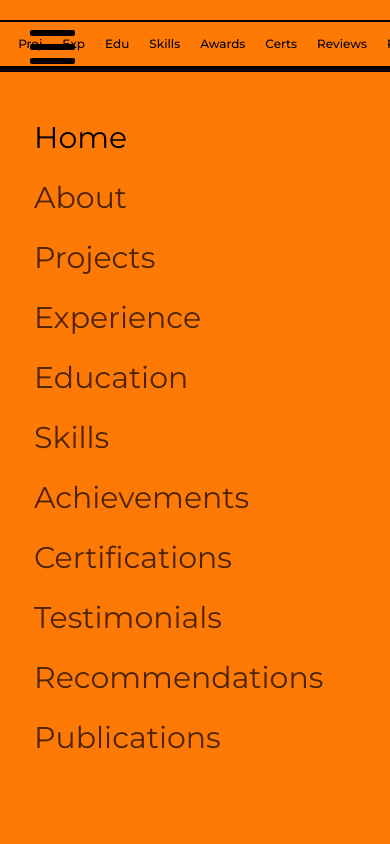
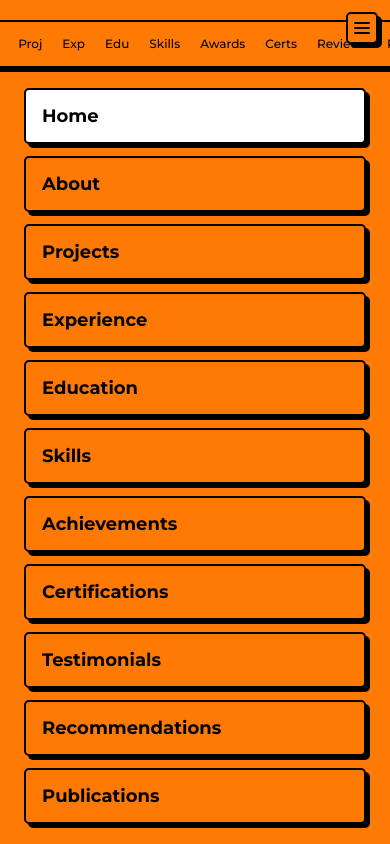
Before and after one commit to nitinkumar30/neobrutalism-portfolio, a Next.js app: page / in a window 390 px wide. Shown: the top 844 px of the page. Built offline with nearby package versions, Linux system fonts and the light colour scheme.

Commit message:
Compact hamburger at top-right, neobrutalism styling, show content first

```diff
--- a/src/components/tilt-menu-wrapper.tsx
+++ b/src/components/tilt-menu-wrapper.tsx
@@ -4,6 +4,7 @@ import { useRef, useEffect, useState, useCallback } from 'react'
 import Link from 'next/link'
 import { usePathname } from 'next/navigation'
 import clsx from 'clsx'
+import { X } from 'lucide-react'
 
 const navLinks: { path: string; label: string }[] = [
   { path: '/', label: 'Home' },
@@ -23,7 +24,7 @@ export default function TiltMenuWrapper({ children }: { children: React.ReactNod
   const path = usePathname()
   const [open, setOpen] = useState(false)
   const frontRef = useRef<HTMLDivElement>(null)
-  const hamburgerRef = useRef<HTMLDivElement>(null)
+  const hamburgerRef = useRef<HTMLButtonElement>(null)
   const offset = 1800
 
   const updateTransformOrigin = useCallback(() => {
@@ -46,7 +47,7 @@ export default function TiltMenuWrapper({ children }: { children: React.ReactNod
     document.body.style.overflow = 'hidden'
     if (hamburgerRef.current) {
       hamburgerRef.current.style.position = 'absolute'
-      hamburgerRef.current.style.top = window.scrollY + 30 + 'px'
+      hamburgerRef.current.style.top = window.scrollY + 12 + 'px'
     }
   }, [])
 
@@ -56,7 +57,7 @@ export default function TiltMenuWrapper({ children }: { children: React.ReactNod
     setTimeout(() => {
       if (hamburgerRef.current) {
         hamburgerRef.current.style.position = 'fixed'
-        hamburgerRef.current.style.top = '30px'
+        hamburgerRef.current.style.top = '12px'
       }
     }, 300)
   }, [])
@@ -65,21 +66,29 @@ export default function TiltMenuWrapper({ children }: { children: React.ReactNod
     <>
       {/* Paper-back nav panel — mobile only */}
       <div
-        className="fixed top-0 left-0 z-40 h-screen w-full hidden max-lg:block"
+        className="fixed top-0 left-0 z-40 h-screen w-full hidden max-lg:flex flex-col"
         style={{ backgroundColor: 'var(--main)' }}
       >
-        <nav className="px-8" style={{ padding: '120px 34px' }}>
-          <div className="close-btn block w-[45px] h-[34px] fixed top-[30px] left-[30px] cursor-pointer z-50"
+        <div className="flex items-center justify-between px-6 pt-5">
+          <span className="text-main-foreground text-lg font-bold">Navigation</span>
+          <button
             onClick={closeMenu}
-          />
+            className="border-border shadow-shadow rounded-base bg-secondary-background text-foreground flex h-9 w-9 cursor-pointer items-center justify-center border-2"
+          >
+            <X className="h-4 w-4" />
+          </button>
+        </div>
+        <nav className="flex-1 overflow-y-auto px-6 pt-8">
           {navLinks.map((link) => (
             <Link
               key={link.path}
               href={link.path}
               onClick={closeMenu}
               className={clsx(
-                'mb-6 block text-3xl no-underline transition-colors',
-                path === link.path ? 'text-foreground' : 'text-main-foreground/70 hover:text-foreground',
+                'border-border shadow-shadow rounded-base mb-3 block border-2 px-4 py-3 text-lg font-bold no-underline transition-all hover:translate-x-boxShadowX hover:translate-y-boxShadowY hover:shadow-none',
+                path === link.path
+                  ? 'bg-secondary-background text-foreground'
+                  : 'bg-main text-main-foreground hover:bg-secondary-background hover:text-foreground',
               )}
             >
               {link.label}
@@ -92,7 +101,7 @@ export default function TiltMenuWrapper({ children }: { children: React.ReactNod
       <div
         id="paper-window"
         className={clsx(
-          'relative w-full min-h-screen overflow-x-hidden',
+          'relative w-full',
           open && 'max-lg:overflow-hidden max-lg:pointer-events-none',
         )}
         style={{ zIndex: open ? 50 : undefined }}
@@ -107,57 +116,43 @@ export default function TiltMenuWrapper({ children }: { children: React.ReactNod
           style={{
             transition: 'all 0.3s ease',
             transformOrigin: 'center 70%',
-            boxShadow: undefined,
           }}
         >
-          {/* Hamburger — mobile only */}
-          <div
+          {/* Hamburger — compact, top-right, mobile only */}
+          <button
             ref={hamburgerRef}
-            className="fixed top-[30px] left-[30px] z-50 w-[45px] h-[34px] cursor-pointer select-none hidden max-lg:block"
+            className="border-border shadow-shadow rounded-base bg-main fixed top-3 right-3 z-50 hidden h-8 w-8 cursor-pointer items-center justify-center border-2 max-lg:flex"
             onClick={openMenu}
+            aria-label="Open menu"
           >
-            <span className="hamburger-line" />
-          </div>
+            <span className="hamburger-icon" />
+          </button>
 
           {children}
         </div>
       </div>
 
       <style>{`
-        .hamburger-line,
-        .hamburger-line:before,
-        .hamburger-line:after {
+        .hamburger-icon,
+        .hamburger-icon:before,
+        .hamburger-icon:after {
           display: block;
-          width: 45px;
-          height: 6px;
+          width: 16px;
+          height: 2px;
           background-color: var(--main-foreground);
-          border-radius: 2px;
+          border-radius: 1px;
         }
-        .hamburger-line {
+        .hamburger-icon {
           position: relative;
         }
-        .hamburger-line:before,
-        .hamburger-line:after {
+        .hamburger-icon:before,
+        .hamburger-icon:after {
           content: '';
           position: absolute;
+          left: 0;
         }
-        .hamburger-line:before { bottom: -14px; }
-        .hamburger-line:after { bottom: -28px; }
-
-        .close-btn:before,
-        .close-btn:after {
-          content: '';
-          position: absolute;
-          display: block;
-          width: 45px;
-          height: 6px;
-          top: 50%;
-          left: 0;
-          background-color: #fff;
-          border-radius: 2px;
-        }
-        .close-btn:before { transform: translateY(-50%) rotate(45deg); }
-        .close-btn:after { transform: translateY(-50%) rotate(-45deg); }
+        .hamburger-icon:before { top: -5px; }
+        .hamburger-icon:after { top: 5px; }
 
         @media (min-width: 1024px) {
           #paper-window { overflow: visible !important; pointer-events: auto !important; }
```
